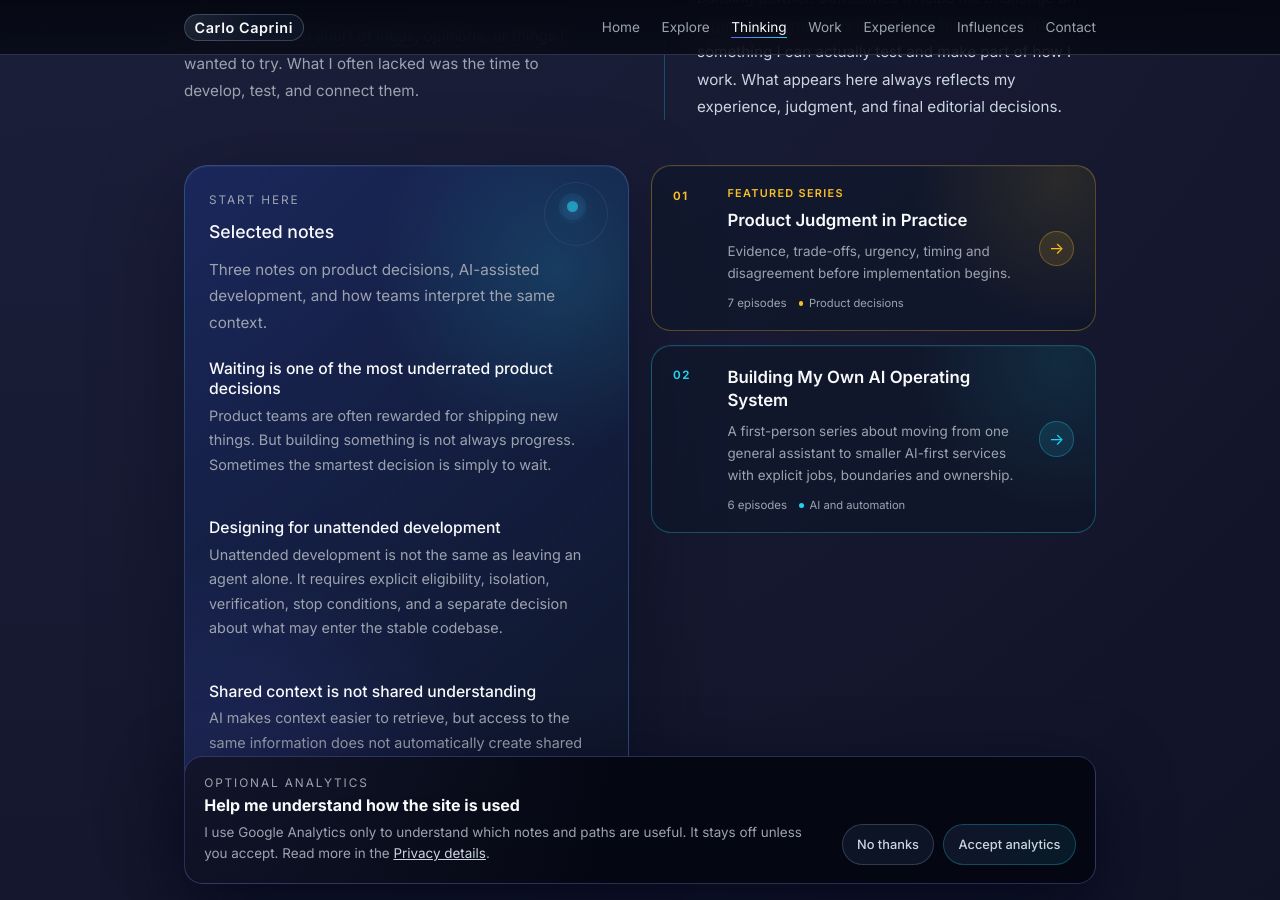
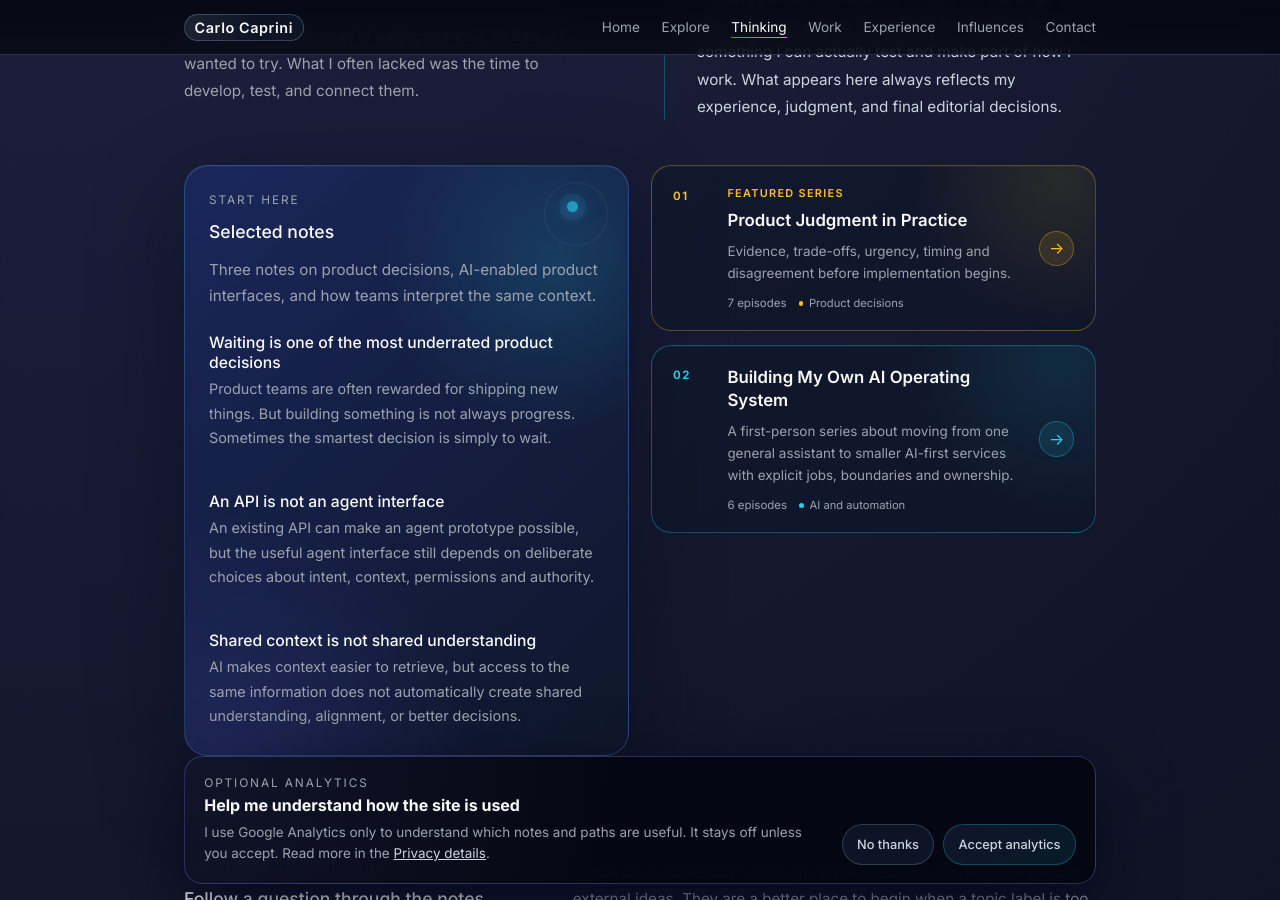
Before and after one commit to carlocaprini/carlocaprini.github.io, a Jekyll site: the page built from pages/thinking.md, in a window 1280 px wide and 900 px high, scrolled down 625 px. Built offline with Jekyll 4.4.1, drawn with Linux system fonts in a browser that asks for light colours.

Commit message:
Update canonical Start Here selection

```diff
--- a/_data/start_here.yml
+++ b/_data/start_here.yml
@@ -1,4 +1,4 @@
 notes:
   - url: /thinking/waiting-as-product-decision/
-  - url: /thinking/designing-for-unattended-development/
+  - url: /thinking/an-api-is-not-an-agent-interface/
   - url: /thinking/shared-context-is-not-shared-understanding/
--- a/pages/thinking.md
+++ b/pages/thinking.md
@@ -23,7 +23,7 @@ ai_process:
 start_here:
   eyebrow: Start here
   title: Selected notes
-  description: Three notes on product decisions, AI-assisted development, and how teams interpret the same context.
+  description: Three notes on product decisions, AI-enabled product interfaces, and how teams interpret the same context.
 series:
   featured: product-judgment-in-practice
   items:
```
Also changed, not shown: other parts of pages/thinking.md (+1 -1 lines).
